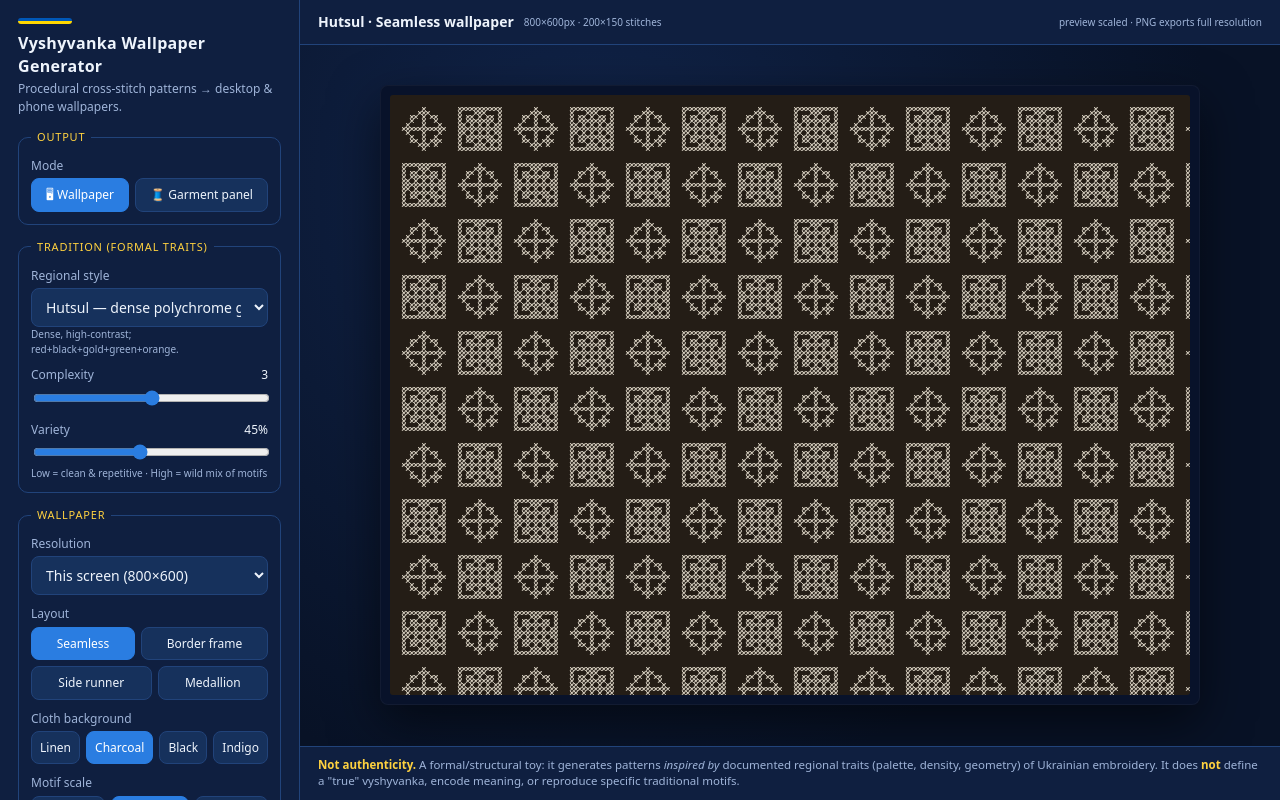
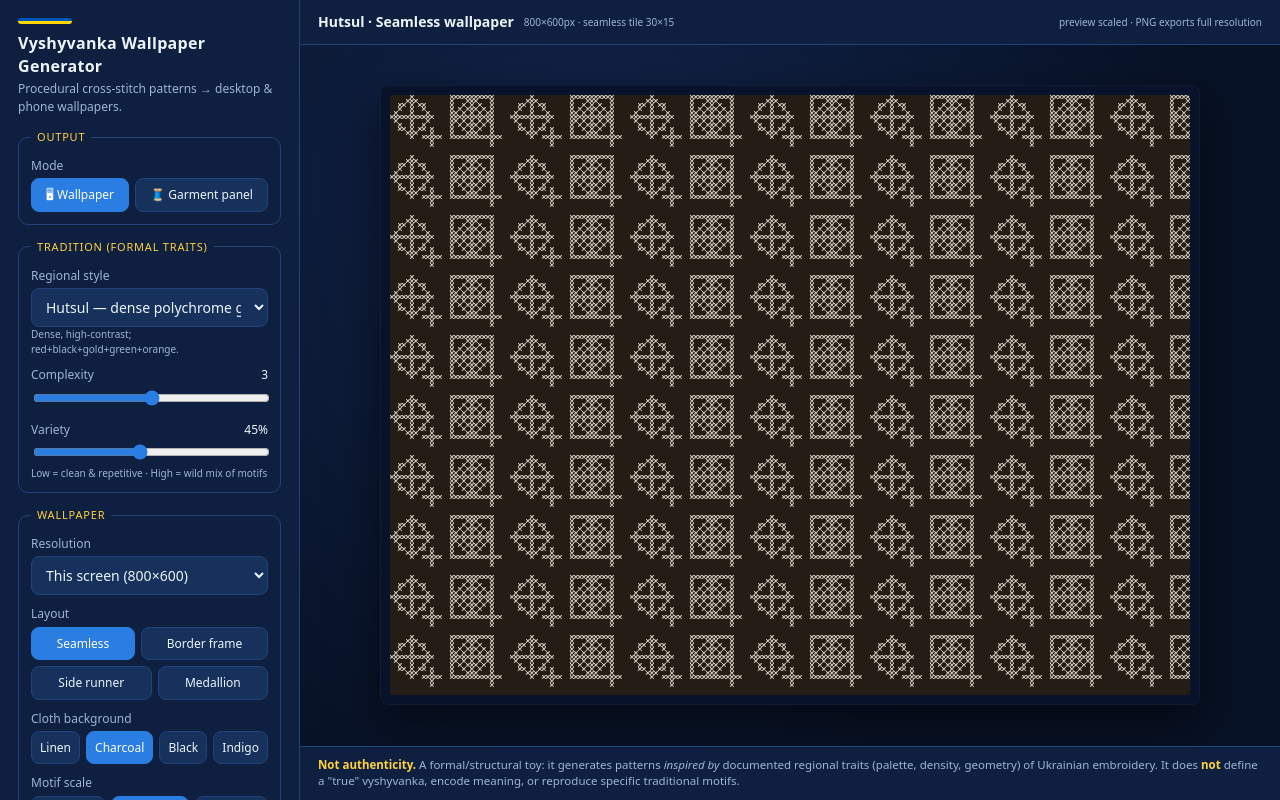
Before and after one commit to rmdes/Vyshyvanka-generator, a plain HTML site: page index.html in a window 1280 px wide. Drawn offline with Linux system fonts and the light colour scheme.

Commit message:
feat: true seamless fabric layout via wrap-around tile + tile PNG export
Co-Authored-By: Claude Opus 4.8 (1M context) <noreply@anthropic.com>

```diff
--- a/app.js
+++ b/app.js
@@ -61,7 +61,20 @@ function generate(updateHash=true){
     decoP:0.25+dens*0.13,
   });
   const seedNum = VY.gen.hashStr(state.seed);
-  if(state.mode==="wallpaper"){
+  VY.app._lastTile=null;
+  if(state.mode==="wallpaper"&&state.layout==="fabric"){
+    const [, ,W,H]=RES.find(r=>r[0]===state.res);
+    const tileModel=VY.gen.composeFabricTile(state.scale);
+    const base={small:5,medium:8,large:12}[state.scale];
+    const cell=Math.max(4,Math.round(base*H/1080));
+    const tileCanvas=VY.render.buildTileCanvas(tileModel,cell,state.style,seedNum);
+    VY.cv.width=W;VY.cv.height=H;VY.ctx.setTransform(1,0,0,1,0,0);
+    VY.ctx.fillStyle=P.bg;VY.ctx.fillRect(0,0,W,H);
+    VY.render.fillPattern(W,H,tileCanvas);
+    VY.render.fitPreview(W,H);
+    VY.app._lastTile=tileCanvas;
+    document.getElementById("dims").textContent=`${W}×${H}px · seamless tile ${tileModel.cols}×${tileModel.rows}`;
+  }else if(state.mode==="wallpaper"){
     const [, ,W,H]=RES.find(r=>r[0]===state.res);
     const model=VY.gen.composeWallpaper(W,H,state.layout,state.scale);
     VY.cv.width=W;VY.cv.height=H;VY.ctx.setTransform(1,0,0,1,0,0);
@@ -114,6 +127,12 @@ document.getElementById("backdrop").onclick=()=>document.body.classList.remove("
 document.getElementById("drawerClose").onclick=()=>document.body.classList.remove("menu-open");
 
 /* ---- boot ---- */
+VY.app = { generate, state, _lastTile:null };
 readHash();syncUI();generate(false);
 
-VY.app = { generate, state };
+document.getElementById("tile").onclick=()=>{
+  if(!VY.app._lastTile){alert("Tile export is available for the Seamless layout.");return;}
+  const a=document.createElement("a");
+  a.download=`vyshyvanka_${state.region}_tile_${state.seed}.png`;
+  a.href=VY.app._lastTile.toDataURL("image/png"); a.click();
+};
--- a/generator.js
+++ b/generator.js
@@ -19,6 +19,9 @@ function blit(dst,src,ox,oy){
   for(let y=0;y<src.length;y++){const dy=oy+y; if(dy<0||dy>=dst.length)continue; const r=src[y];
     for(let x=0;x<r.length;x++){if(r[x]){const dx=ox+x; if(dx<0||dx>=dst[0].length)continue; dst[dy][dx]=r[x];}}}
 }
+function blitWrap(dst,src,ox,oy){ const H=dst.length,W=dst[0].length;
+  for(let y=0;y<src.length;y++){const r=src[y];for(let x=0;x<r.length;x++){if(r[x]){
+    dst[((oy+y)%H+H)%H][((ox+x)%W+W)%W]=r[x];}}}}
 function transpose(g){const h=g.length,w=g[0].length,t=newGrid(h,w);for(let y=0;y<h;y++)for(let x=0;x<w;x++)t[x][y]=g[y][x];return t;}
 
 /* ===================== MOTIF — combinatorial, 8-fold symmetric =====================
@@ -210,8 +213,35 @@ function composeWallpaper(W,H,layout,scaleKey){
   return {grid,cols,rows,cell,palette:P,W,H};
 }
 
+/* ===================== seamless fabric tile ===================== */
+function composeFabricTile(scaleKey){
+  const P=CFG.P, v=CFG.variety;
+  const mm=[9,11,13][{small:0,medium:1,large:2}[scaleKey]];
+  const gap=Math.max(2,Math.round(mm*0.35)), period=mm+gap;
+  const latt=pick(v>0.5?["straight","brick","diamond"]:["straight","brick"]);
+  const cols=latt==="straight"?period:period*2;
+  const rows=latt==="diamond"?Math.max(period, Math.round(period*1.1)):period;
+  const grid=newGrid(cols,rows);
+  const setN=Math.max(1,1+Math.round(v*3)), motifs=[];
+  for(let i=0;i<setN;i++) motifs.push(makeMotif(mm));
+  const filler=(CFG.dens>=3||v>0.45)?makeFiller():null;
+  let row=0;
+  for(let gy=0; gy<rows; gy+=period, row++){
+    const off=(latt!=="straight"&&row%2)?Math.round(period/2):0;
+    let i=0;
+    for(let gx=off; gx<cols; gx+=period, i++){
+      const idx=(row+i)%setN;
+      blitWrap(grid, motifs[idx], gx, gy);
+      if(filler) blitWrap(grid, filler, gx+Math.round(period/2), gy+Math.round(period/2));
+    }
+  }
+  return {grid,cols,rows,palette:P};
+}
+
 /* ===================== exported entry points ===================== */
 VY.gen = { composeWallpaper, composePanel, sampler };
+VY.gen.composeFabricTile = composeFabricTile;
+VY.gen.makeMotif = makeMotif; // expose for reuse by later tasks
 VY.gen.setSeed = (str) => { RNG = mulberry32(hashStr(str)); };
 VY.gen.setConfig = (cfg) => {
   Object.assign(CFG, cfg);
--- a/index.html
+++ b/index.html
@@ -77,6 +77,9 @@ ABOUTME: Generates symmetric counted-thread patterns from geometric primitives +
       <button id="png">Download PNG</button>
       <button id="share">Copy link</button>
     </div>
+    <div class="row">
+      <button id="tile">Download tile</button>
+    </div>
   </div>
 </aside>
 
--- a/render.js
+++ b/render.js
@@ -4,7 +4,8 @@ window.VY = window.VY || {};
 /* ===================== render ===================== */
 VY.cv = document.getElementById("cv");
 VY.ctx = VY.cv.getContext("2d");
-const cv = VY.cv, ctx = VY.ctx;
+const cv = VY.cv; let ctx = VY.ctx;
+function setCtx(c){ ctx = c; }
 function lum(hex){const n=parseInt(hex.slice(1),16);return(((n>>16)&255)*.299+((n>>8)&255)*.587+(n&255)*.114)/255;}
 function hex2rgb(h){const n=parseInt(h.slice(1),16);return[(n>>16)&255,(n>>8)&255,n&255];}
 function rgb2css(r,g,b){return `rgb(${r|0},${g|0},${b|0})`;}
@@ -60,4 +61,17 @@ function fitPreview(W,H){
 }
 let resizeT; window.addEventListener("resize",()=>{clearTimeout(resizeT);resizeT=setTimeout(()=>{if(LAST.W)fitPreview(LAST.W,LAST.H);},120);});
 
-VY.render = { drawGrid, fitPreview, lum };
+function buildTileCanvas(model, cell, style, seedNum){
+  const c=document.createElement("canvas");
+  c.width=model.cols*cell; c.height=model.rows*cell;
+  const tctx=c.getContext("2d");
+  tctx.fillStyle=model.palette.bg; tctx.fillRect(0,0,c.width,c.height);
+  const save=ctx; setCtx(tctx); drawGrid(model, cell, 0, 0, style, seedNum); setCtx(save);
+  return c;
+}
+function fillPattern(W,H,tileCanvas){
+  const p=ctx.createPattern(tileCanvas,"repeat");
+  ctx.fillStyle=p; ctx.fillRect(0,0,W,H);
+}
+
+VY.render = { drawGrid, fitPreview, lum, buildTileCanvas, fillPattern, setCtx };
```
